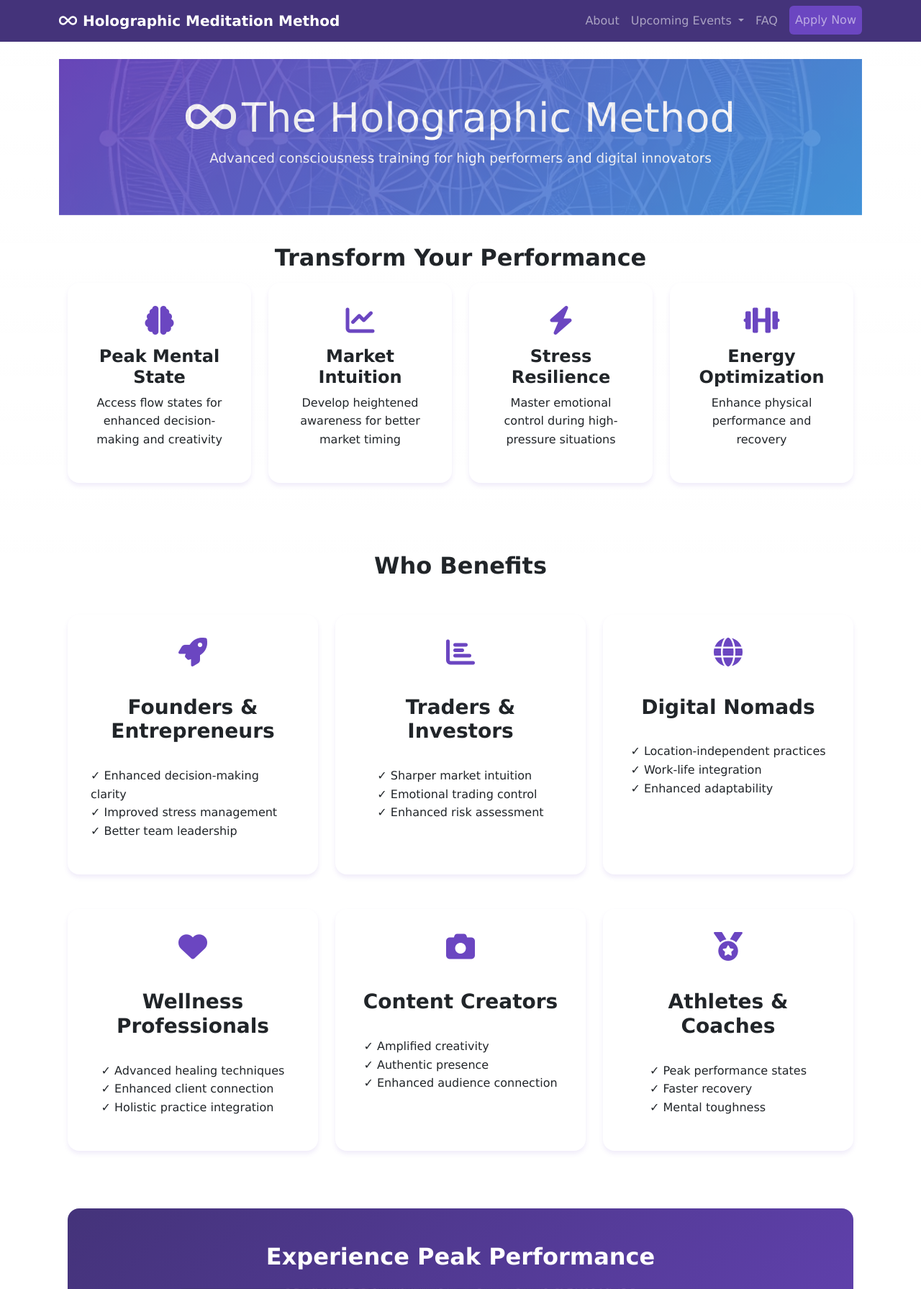
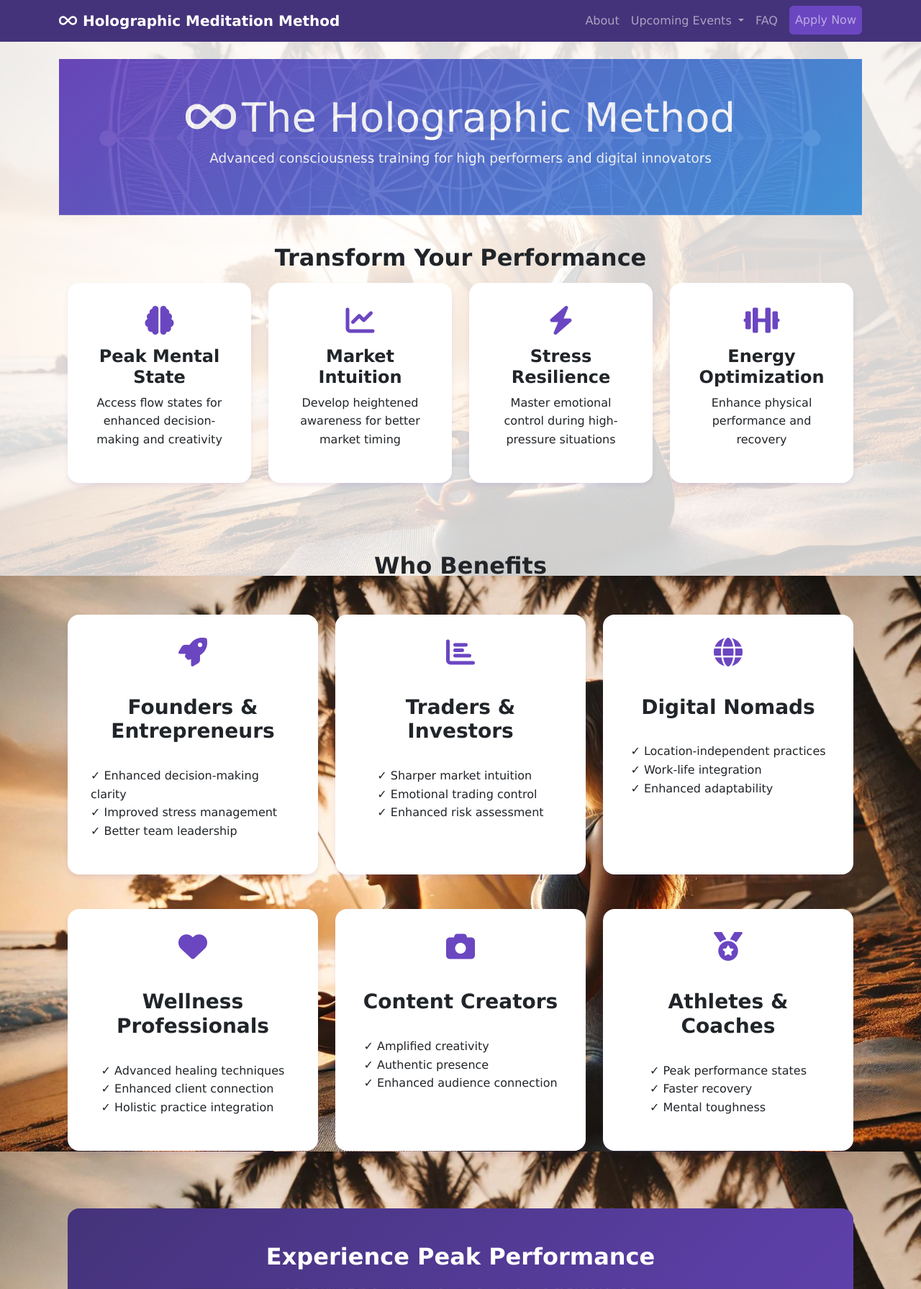
Before and after one commit to wizardsupreme/holographic-meditation-method, a Flask app: page / in a window 1280 px wide. Shown: the top 1791 px of the page at 72% size. Run offline with Flask 2, Linux system fonts and the light colour scheme.

Commit message:
fix: database record inserting, home page background image, favico

```diff
--- a/app.py
+++ b/app.py
@@ -1,13 +1,20 @@
-from flask import Flask, render_template, request, redirect, url_for, flash
+from flask import Flask, render_template, request, redirect, url_for, flash, send_from_directory, make_response
 from supabase_py import create_client, Client # type: ignore
 import os
 from dotenv import load_dotenv # type: ignore
 from datetime import datetime
+from werkzeug.middleware.proxy_fix import ProxyFix
 
 load_dotenv()
 
 app = Flask(__name__)
 app.secret_key = os.getenv('FLASK_SECRET_KEY')
+
+# Handle reverse proxy headers
+app.wsgi_app = ProxyFix(app.wsgi_app, x_proto=1, x_host=1)
+
+# Disable Flask's default static file cache
+app.config['SEND_FILE_MAX_AGE_DEFAULT'] = 0
 
 # Initialize Supabase client
 supabase: Client = create_client(
@@ -74,10 +81,14 @@ def register():
 
         # Store registration in Supabase
         try:
+            print("Supabase URL:", os.getenv('SUPABASE_URL'))
+            print("Supabase key length:", len(os.getenv('SUPABASE_KEY')))
             result = supabase.table('registrations').insert(data).execute()
             print("Supabase response:", result)  # Debug print
         except Exception as supabase_error:
+            print("Supabase error type:", type(supabase_error))
             print("Supabase error:", str(supabase_error))
+            print("Supabase error details:", getattr(supabase_error, 'details', None))
             raise
 
         # Redirect to confirmation page
@@ -132,5 +143,22 @@ def test_favicon():
     </html>
     """
 
+@app.route('/favicon.ico')
+def favicon():
+    return send_from_directory(
+        os.path.join(app.root_path, 'static', 'favicon'),
+        'favicon.ico',
+        mimetype='image/vnd.microsoft.icon'
+    )
+
+@app.after_request
+def add_header(response):
+    """Add headers to disable caching for static files"""
+    if 'Cache-Control' not in response.headers:
+        response.headers['Cache-Control'] = 'no-store, no-cache, must-revalidate, max-age=0'
+        response.headers['Pragma'] = 'no-cache'
+        response.headers['Expires'] = '0'
+    return response
+
 if __name__ == '__main__':
     app.run(debug=True)
--- a/static/css/style.css
+++ b/static/css/style.css
@@ -817,3 +817,11 @@ body {
 .bg-sacred-geometry {
     background-image: url('../images/sacred-geometry.png');
 }
+
+.bg-home {
+    background-image: url('../images/morning-practice.jpg');
+    background-size: cover;
+    background-position: center;
+    background-repeat: no-repeat;
+    min-height: 100vh;
+}
--- a/templates/base.html
+++ b/templates/base.html
@@ -3,7 +3,8 @@
 <head>
     <meta charset="UTF-8">
     <meta name="viewport" content="width=device-width, initial-scale=1.0">
-    <!-- Favicon -->
+    <!-- Move favicon links to top of head -->
+    <link rel="shortcut icon" href="{{ url_for('static', filename='favicon/favicon.ico') }}">
     <link rel="icon" type="image/x-icon" href="{{ url_for('static', filename='favicon/favicon.ico') }}">
     <link rel="icon" type="image/png" sizes="32x32" href="{{ url_for('static', filename='favicon/favicon-32x32.png') }}">
     <link rel="icon" type="image/png" sizes="16x16" href="{{ url_for('static', filename='favicon/favicon-16x16.png') }}">
--- a/templates/home.html
+++ b/templates/home.html
@@ -1,8 +1,6 @@
 {% extends "base.html" %}
 
-{% block body_style %}
-style="background-image: url('{{ url_for('static', filename='images/morning-practice.jpg') }}');"
-{% endblock %}
+{% block body_class %}bg-home{% endblock %}
 
 {% block title %}Holographic Meditation Method - Elite Performance & Consciousness Training{% endblock %}
 
```
Also changed, not shown: scripts/generate_favicon.py (+11 -2 lines), migrations/003_fix_registration_policies.sql (added), static/favicon/android-chrome-192x192.png, static/favicon/android-chrome-512x512.png, static/favicon/apple-touch-icon.png, static/favicon/favicon-16x16.png, static/favicon/favicon-32x32.png, static/favicon/favicon.ico, 1 other file.
